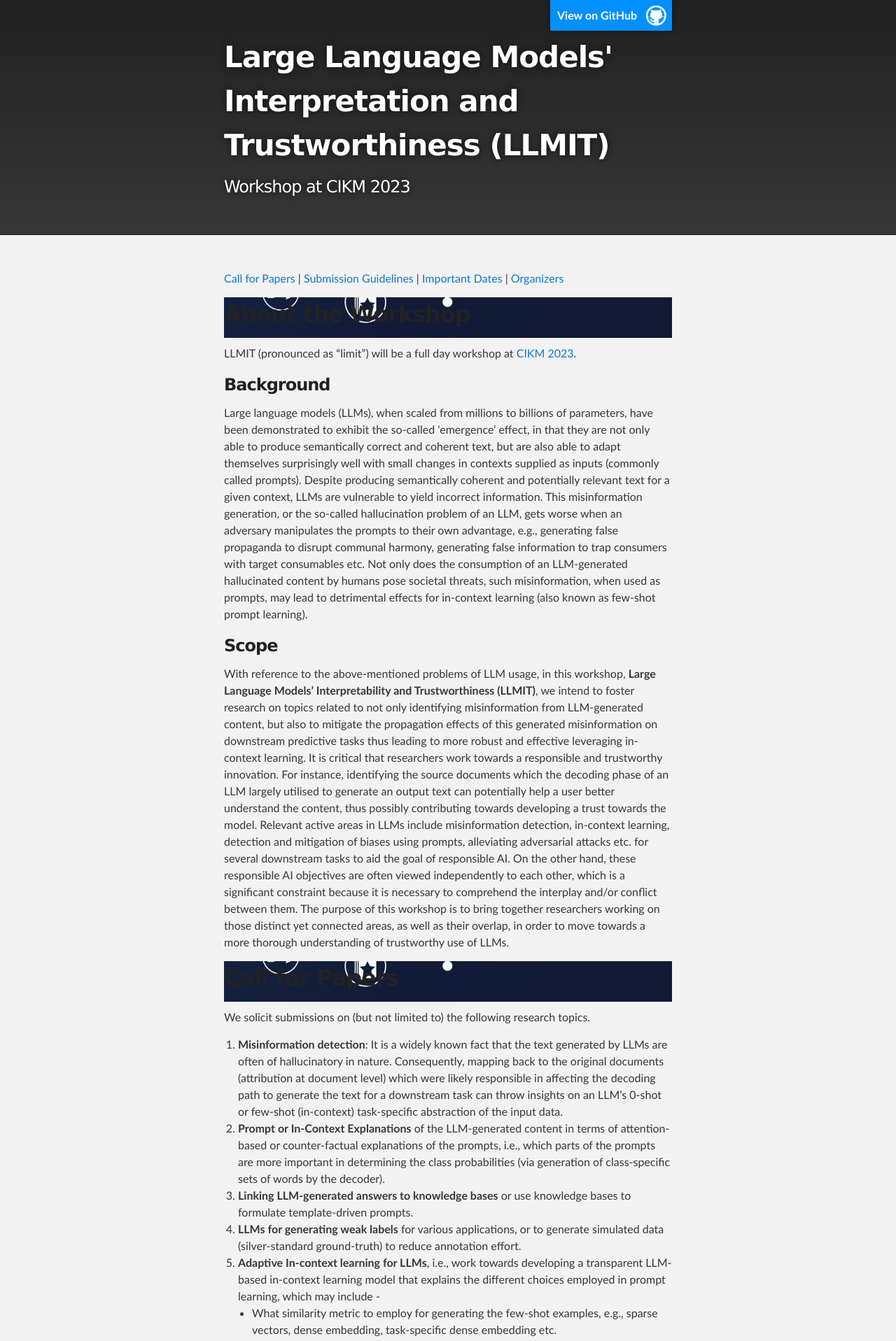
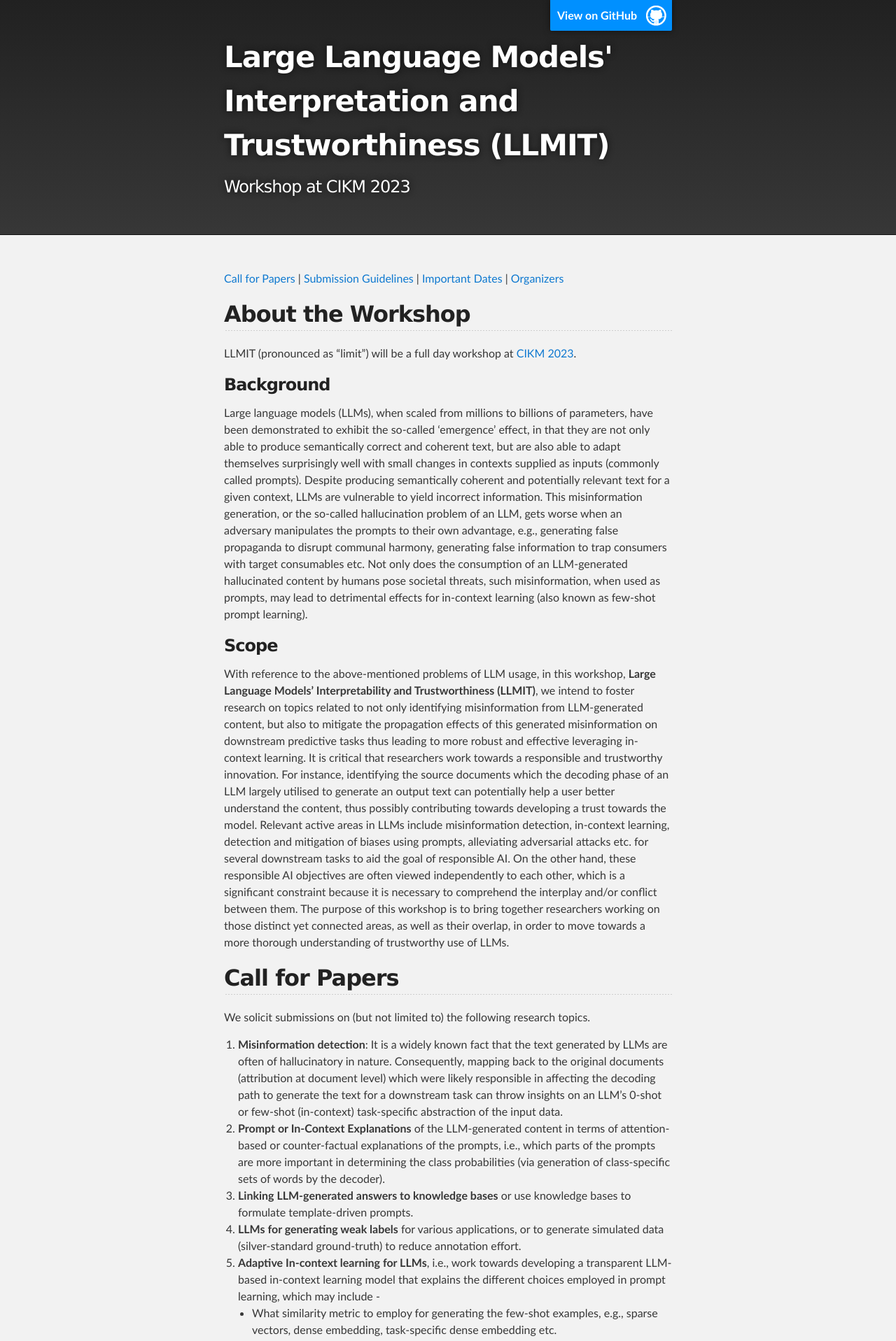
Before and after one commit to gdebasis/llmit, a Jekyll site: the page built from index.md, in a window 1280 px wide. Shown: the top 1917 px of the page at 70% size. Built offline with Jekyll 4.4.1, drawn with Linux system fonts in a browser that asks for light colours.

Commit message:
reverted

```diff
--- a/_sass/jekyll-theme-slate.scss
+++ b/_sass/jekyll-theme-slate.scss
@@ -69,7 +69,7 @@ h1 {
 h2 {
   padding-bottom: 10px;
   font-size: 32px;
-  background: url('../images/bg_llm.jpeg') repeat-x bottom;
+  background: url('../images/bg_hr.png') repeat-x bottom;
 }
 
 h3 {
@@ -225,7 +225,7 @@ hr {
   height: 1px;
   margin-bottom: 5px;
   border: none;
-  background: url('../images/bg_llm.jpeg') repeat-x center;
+  background: url('../images/bg_hr.png') repeat-x center;
 }
 
 table {
```
